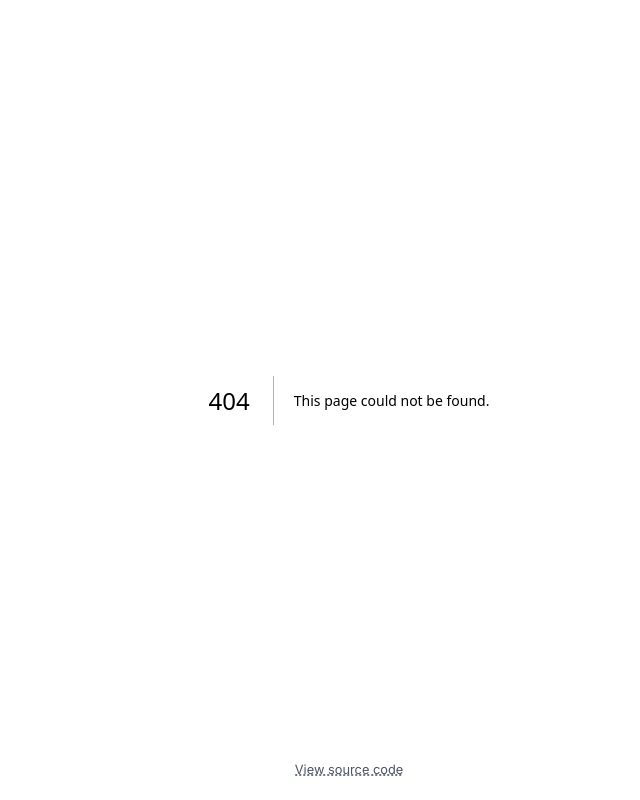
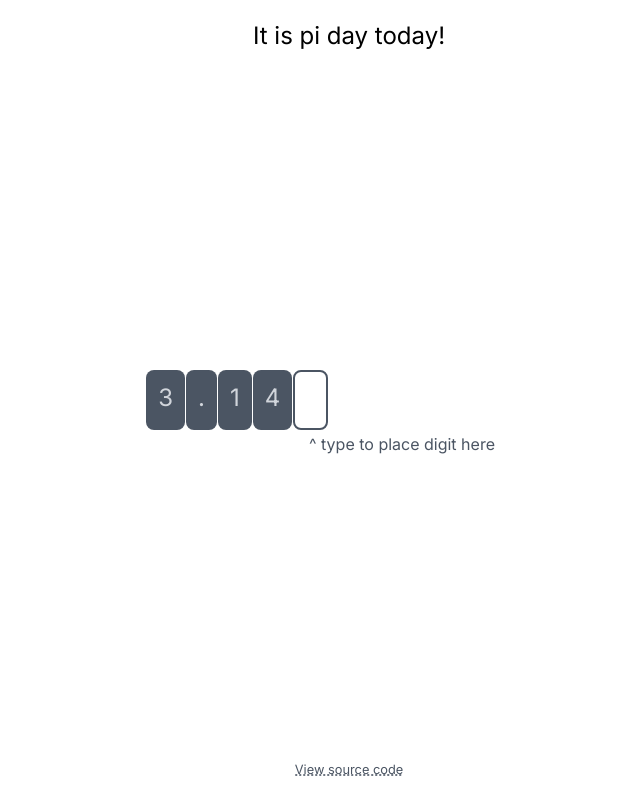
Before and after one commit to riley0122/pi-day-2024, a Next.js app: page /test in a window 1280 px wide. Before the commit this address had no page. Shown: the whole page, without its empty margins (291-931 px from the left). Built offline with nearby package versions, Linux system fonts and the light colour scheme.

Commit message:
added digit thingy

```diff
--- a/src/app/layout.tsx
+++ b/src/app/layout.tsx
@@ -8,6 +8,19 @@ export const metadata: Metadata = {
   title: "Pi day 2024",
   description: "Memorize as many digits as pi and see how much you can remember!",
 };
+
+function PiDay() {
+  const currentTime = new Date();
+  // March is the 3d month, but indexing starts at 0 so it is 2
+  if(currentTime.getMonth() === 2 && currentTime.getDate() === 14) {
+    if(currentTime.getFullYear() === 2024) {
+      return <span className="text-2xl absolute top-5 right-1/2 translate-x-1/2">It is pi day today!</span>
+    }
+    return <span className="text-2xl absolute top-5 right-1/2 translate-x-1/2">It is pi day! Just a diffrent year :)</span>
+  } else {
+    return <span className="text-2xl absolute top-5 right-1/2 translate-x-1/2">It is not pi day :(</span>
+  }
+}
 
 import { Analytics } from "@vercel/analytics/react"
 
@@ -23,8 +36,9 @@ export default function RootLayout({
         <Analytics />
       </head>
       <body className={inter.className}>
-        {children}
-        <a href="https://github.com/riley0122/pi-day-2024" className="text-gray-600 decoration-dotted underline absolute bottom-5 right-1/2 translate-x-1/2">
+        <PiDay />
+        <div className="w-lvw h-lvh text-center" id="wrapper">{children}</div>
+        <a href="https://github.com/riley0122/pi-day-2024" target="_blank" className="text-gray-600 decoration-dotted underline absolute bottom-5 right-1/2 translate-x-1/2">
           <small>View source code</small>
         </a>
       </body>
--- a/src/app/page.tsx
+++ b/src/app/page.tsx
@@ -1,26 +1,10 @@
 import Image from "next/image";
-
-function PiDay() {
-  const currentTime = new Date();
-  // March is the 3d month, but indexing starts at 0 so it is 2
-  if(currentTime.getMonth() === 2 && currentTime.getDate() === 14) {
-    if(currentTime.getFullYear() === 2024) {
-      return <span className="text-2xl absolute top-5 right-1/2 translate-x-1/2">It is pi day today!</span>
-    }
-    return <span className="text-2xl absolute top-5 right-1/2 translate-x-1/2">It is pi day! Just a diffrent year :)</span>
-  } else {
-    return <span className="text-2xl absolute top-5 right-1/2 translate-x-1/2">It is not pi day :(</span>
-  }
-}
 
 export default function Home() {
   return (
-    <div className="w-lvw h-lvh text-center" id="wrapper">
-      <PiDay />
-      <div className="flex absolute right-1/2 top-1/2 translate-x-1/2 -translate-y-1/2 flex-col">
-        <button className="w-30 p-3 border-solid border-2 border-black rounded mb-3 hover:bg-slate-300 ease-in duration-75 hover:duration-150">Test your knowledge</button>
-        <button className="w-30 p-3 border-solid border-2 border-black rounded mt-3 hover:bg-slate-300 ease-in duration-75 hover:duration-150">Start memorizing</button>
-      </div>
+    <div className="flex absolute right-1/2 top-1/2 translate-x-1/2 -translate-y-1/2 flex-col">
+      <a href="/test"><button className="w-30 p-3 border-solid border-2 border-black rounded mb-3 hover:bg-slate-300 ease-in duration-75 hover:duration-150">Test your knowledge</button></a>
+      <button className="w-30 p-3 border-solid border-2 border-black rounded mt-3 hover:bg-slate-300 ease-in duration-75 hover:duration-150">Start memorizing</button>
     </div>
   );
 }
--- /dev/null
+++ b/src/app/test/page.tsx
@@ -0,0 +1,26 @@
+function Digit(props: {number: number, isDecimalSeperator?: Boolean}) {
+    const filled = props.number > 0;
+    if (props.isDecimalSeperator) {
+        return <div className="p-3 bg-gray-600 rounded-lg text-gray-300 text-2xl mr-px">.</div>
+    }
+    if (filled) {
+        return <div className="p-3 bg-gray-600 rounded-lg text-gray-300 text-2xl mr-px">{props.number}</div>
+    } else {
+        return <div className="p-3 border-gray-600 border-solid border-2 rounded-lg text-gray-300 text-2xl mr-px">&nbsp;</div>
+    }
+}
+
+export default function Test() {
+    return (
+        <div>
+            <div className="absolute top-1/2 right-1/2 -translate-y-1/2 -translate-x-5 flex flex-row">
+                <Digit number={3}/>
+                <Digit number={0} isDecimalSeperator={true}/>
+                <Digit number={1}/>
+                <Digit number={4}/>
+                <Digit number={-1}/>
+            </div>
+            <span id="indicator" className="text-gray-600 absolute top-1/2 left-1/2 -translate-x-10 translate-y-8">^ type to place digit here</span>
+        </div>
+    );
+}
```
